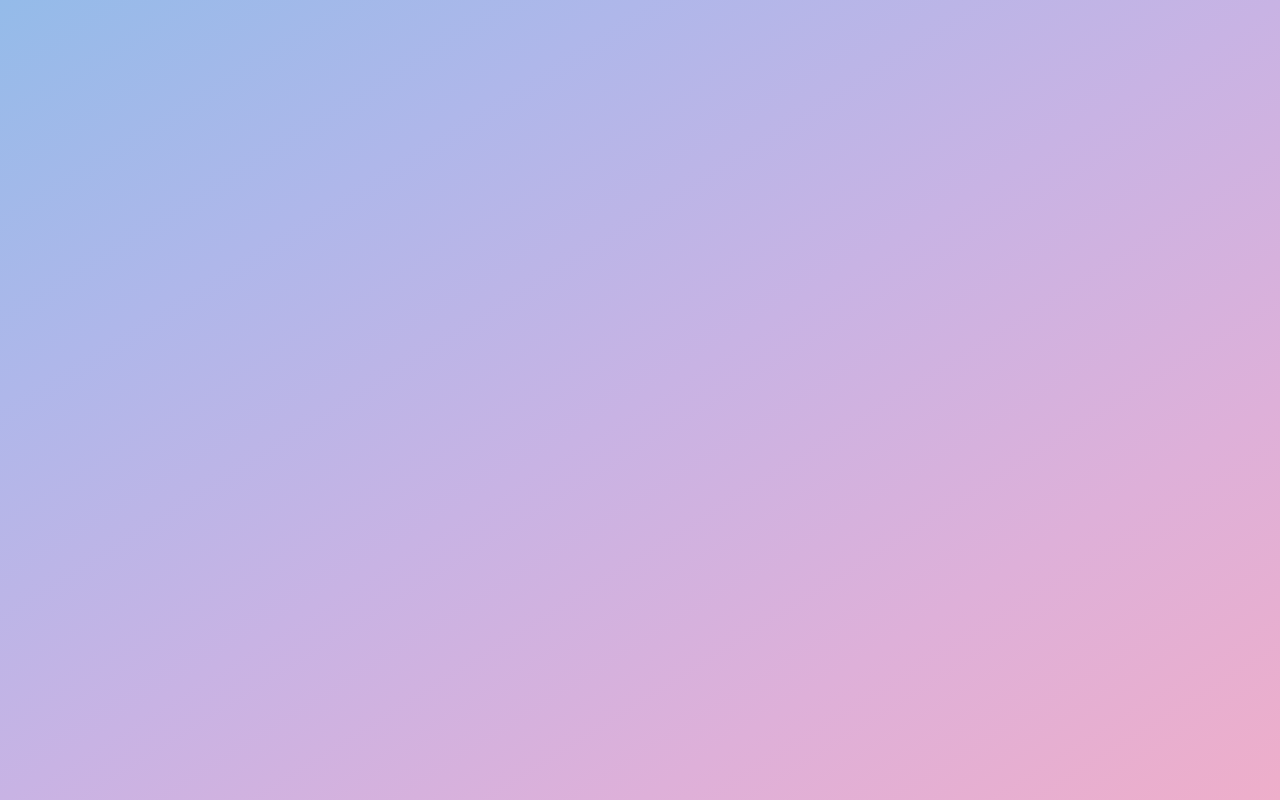
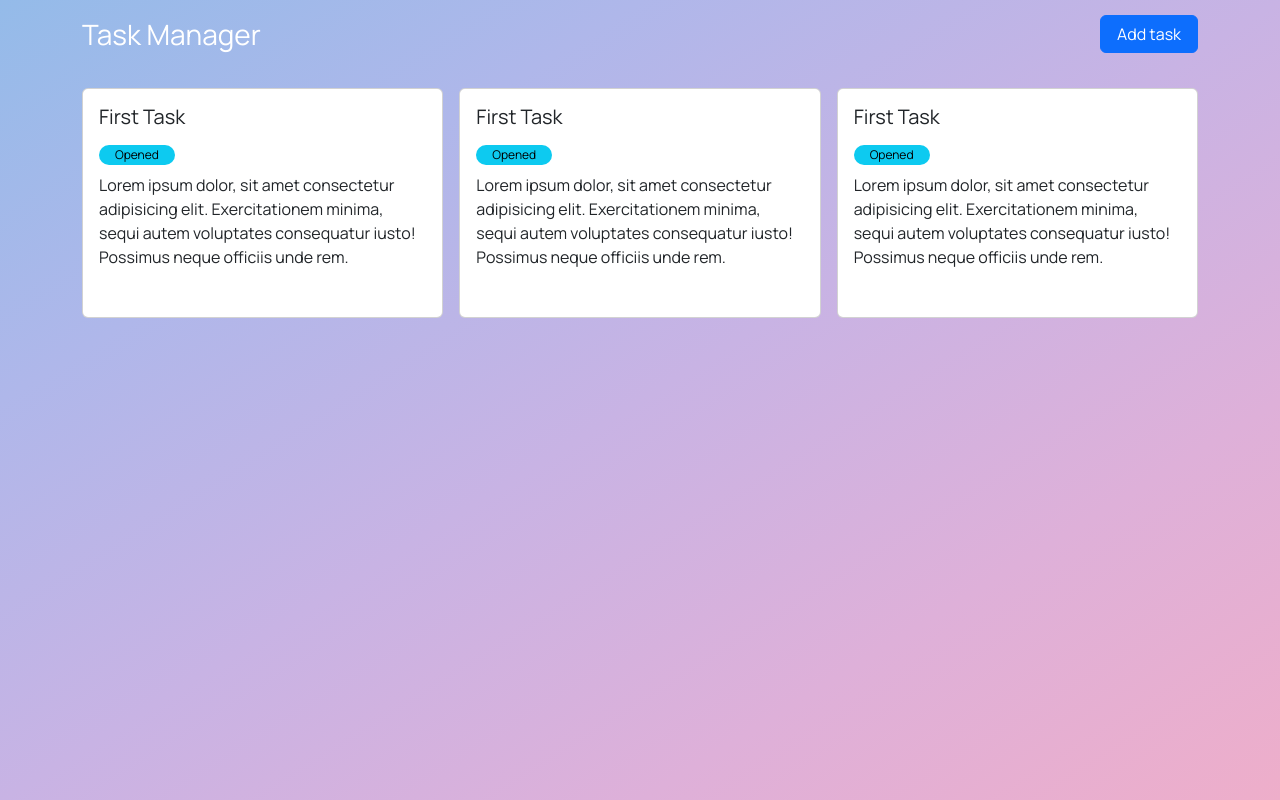
Before and after one commit to aivaras-bankauskas/taskapp, a Vue app: page / in a window 1280 px wide. Before the commit this address had no page. Built offline with nearby package versions, Linux system fonts and the light colour scheme.

Commit message:
App: add navbar and base layout

```diff
--- a/src/App.vue
+++ b/src/App.vue
@@ -1,5 +1,52 @@
 <script setup></script>
 
 <template>
-  <div></div>
+  <nav class="navbar">
+    <div class="container">
+      <a class="navbar-brand text-white fs-3" href="/">Task Manager</a>
+      <a class="btn btn-primary px-3" href="/tasks/create">Add task</a>
+    </div>
+  </nav>
+  <div class="container">
+    <div class="my-2">
+      <div class="row row-cols-1 row-cols-md-2 row-cols-lg-3 p-1">
+        <div class="col p-2">
+          <div class="card">
+            <div class="card-body pb-5">
+              <h5 class="card-title">First Task</h5>
+              <span class="badge rounded-pill fw-normal my-2 px-3 text-bg-info"> Opened </span>
+              <p class="card-description card-text">
+                Lorem ipsum dolor, sit amet consectetur adipisicing elit. Exercitationem minima,
+                sequi autem voluptates consequatur iusto! Possimus neque officiis unde rem.
+              </p>
+            </div>
+          </div>
+        </div>
+        <div class="col p-2">
+          <div class="card">
+            <div class="card-body pb-5">
+              <h5 class="card-title">First Task</h5>
+              <span class="badge rounded-pill fw-normal my-2 px-3 text-bg-info"> Opened </span>
+              <p class="card-description card-text">
+                Lorem ipsum dolor, sit amet consectetur adipisicing elit. Exercitationem minima,
+                sequi autem voluptates consequatur iusto! Possimus neque officiis unde rem.
+              </p>
+            </div>
+          </div>
+        </div>
+        <div class="col p-2">
+          <div class="card">
+            <div class="card-body pb-5">
+              <h5 class="card-title">First Task</h5>
+              <span class="badge rounded-pill fw-normal my-2 px-3 text-bg-info"> Opened </span>
+              <p class="card-description card-text">
+                Lorem ipsum dolor, sit amet consectetur adipisicing elit. Exercitationem minima,
+                sequi autem voluptates consequatur iusto! Possimus neque officiis unde rem.
+              </p>
+            </div>
+          </div>
+        </div>
+      </div>
+    </div>
+  </div>
 </template>
```
